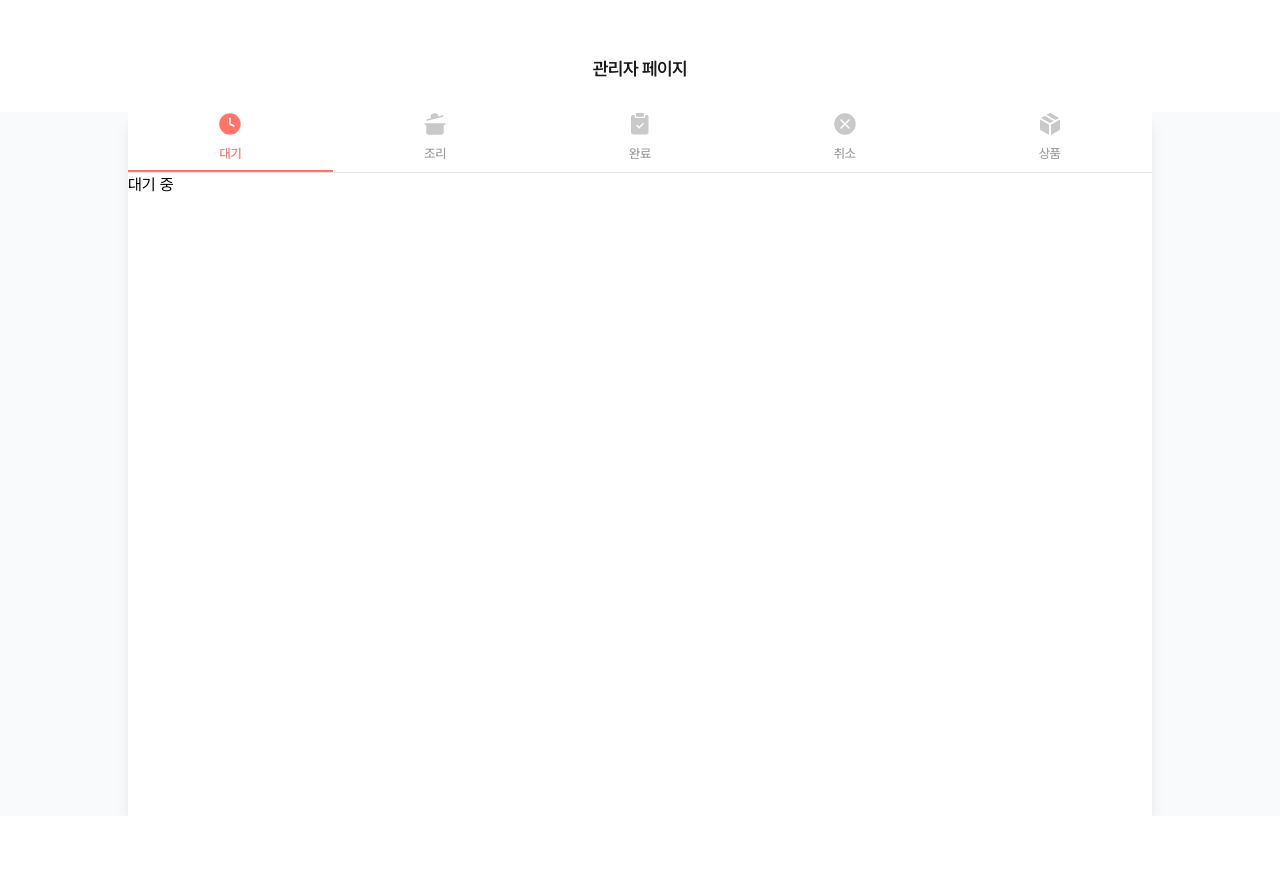
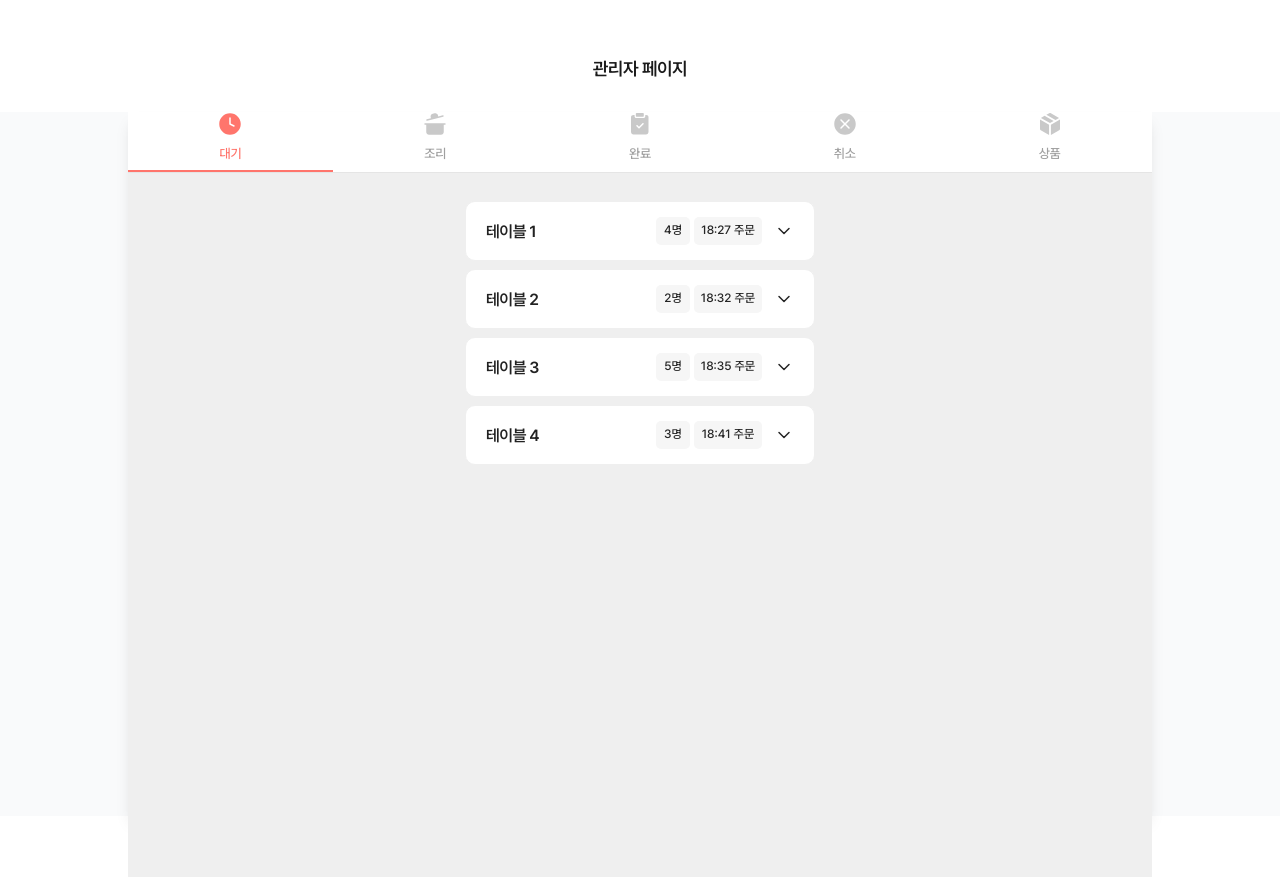
Before and after one commit to LikeLion-SKU/festival-fe, a React (Vite) app: page /admin/waiting in a window 1280 px wide. Before the commit the page ends 816 px from the top, so only its background shows below. Built offline with nearby package versions, Linux system fonts and the light colour scheme.

Commit message:
🎨 Design: 주문 카드 추가

```diff
--- /dev/null
+++ b/src/components/Admin/OrderCard.jsx
@@ -0,0 +1,146 @@
+import { useState } from 'react';
+
+const formatPrice = (n) => `${n.toLocaleString('ko-KR')}원`;
+
+export default function OrderCard({
+  tableNumber,
+  peopleCount,
+  orderTime,
+  customerName,
+  phone,
+  items = [],
+  totalAmount,
+  onConfirm,
+  onCancel,
+}) {
+  const [isOpen, setIsOpen] = useState(false);
+
+  return (
+    <div
+      className={`flex w-87.5 flex-col items-center rounded-[10px] border border-[#EFEFEF] bg-white px-5 py-4 ${
+        isOpen ? 'gap-2' : 'h-15 justify-center'
+      }`}
+    >
+      <div className="flex h-7 w-full items-center justify-between">
+        <p className="text-[16px] font-semibold leading-6.75 tracking-[-0.5px] text-[#222]">
+          테이블 {tableNumber}
+        </p>
+        <div className="flex items-center justify-end gap-3">
+          {!isOpen && (
+            <div className="flex items-center gap-1">
+              <div className="flex h-7 min-w-8.5 items-center justify-center rounded-[5px] bg-[#F6F6F6] px-2 py-1">
+                <p className="text-[12px] font-medium leading-[1.6] text-[#252525]">
+                  {peopleCount}명
+                </p>
+              </div>
+              <div className="flex h-7 max-w-17 items-center justify-center rounded-[5px] bg-[#F6F6F6] px-2 py-1">
+                <p className="whitespace-nowrap text-[12px] font-medium leading-[1.6] text-[#252525]">
+                  {orderTime} 주문
+                </p>
+              </div>
+            </div>
+          )}
+          <button
+            type="button"
+            onClick={() => setIsOpen(!isOpen)}
+            aria-label={isOpen ? '주문 상세 닫기' : '주문 상세 보기'}
+            className="flex size-5 flex-col items-start"
+          >
+            <svg
+              width="20"
+              height="20"
+              viewBox="0 0 20 20"
+              fill="none"
+              xmlns="http://www.w3.org/2000/svg"
+              className={`transition-transform ${isOpen ? 'rotate-180' : ''}`}
+            >
+              <path
+                d="M5 7.5L10 12.5L15 7.5"
+                stroke="#252525"
+                strokeWidth="1.5"
+                strokeLinecap="round"
+                strokeLinejoin="round"
+              />
+            </svg>
+          </button>
+        </div>
+      </div>
+
+      {isOpen && (
+        <>
+          <div className="-mx-5 w-87.5 h-1 bg-[linear-gradient(to_right,#EFEFEF_50%,transparent_50%)] bg-size-[18px_2.5px] bg-repeat-x" />
+
+          <div className="flex h-14 w-full items-center justify-between">
+            <div className="flex items-center gap-4 text-[14px] text-[#353535]">
+              <span className="font-semibold tracking-[-0.35px]">{customerName}</span>
+              <span className="font-medium tracking-[-0.42px]">{peopleCount}명</span>
+              <span className="font-medium">{phone}</span>
+            </div>
+            <span className="whitespace-nowrap text-[12px] font-medium text-[#7F7F7F]">
+              {orderTime} 주문
+            </span>
+          </div>
+
+          <div className="flex w-full flex-col">
+            {items.map((item, idx) => (
+              <div
+                key={idx}
+                className={`flex h-10 items-center justify-between px-2 ${
+                  idx < items.length - 1 ? 'border-b border-dashed border-[#EFEFEF]' : ''
+                }`}
+              >
+                <div className="flex items-center gap-2">
+                  <span className="text-[14px] text-[#222]">{item.name}</span>
+                  <span className="text-[14px] text-[#FE5F54]">x{item.quantity}</span>
+                </div>
+                <span className="text-[14px] text-[#222]">{formatPrice(item.price)}</span>
+              </div>
+            ))}
+          </div>
+
+          <div className="flex h-15 w-full items-center justify-between">
+            <p className="text-[16px] font-semibold tracking-[-0.4px] text-[#353535]">총 금액</p>
+            <p className="text-[16px] font-semibold text-[#353535]">{formatPrice(totalAmount)}</p>
+          </div>
+
+          <div className="flex w-full items-center justify-center gap-2">
+            <button
+              type="button"
+              onClick={onConfirm}
+              className="flex h-11 flex-1 items-center justify-center gap-1 rounded-lg bg-[#FF756C] px-4 py-2.5"
+            >
+              <svg width="20" height="20" viewBox="0 0 20 20" fill="none">
+                <path
+                  d="M5 10L8.5 13.5L15 6.5"
+                  stroke="#FBFBFB"
+                  strokeWidth="1.8"
+                  strokeLinecap="round"
+                  strokeLinejoin="round"
+                />
+              </svg>
+              <span className="text-[14px] font-semibold leading-[21px] text-[#FBFBFB]">
+                확인 완료
+              </span>
+            </button>
+            <button
+              type="button"
+              onClick={onCancel}
+              aria-label="취소"
+              className="flex size-11 items-center justify-center rounded-lg bg-[#EFEFEF]"
+            >
+              <svg width="20" height="20" viewBox="0 0 20 20" fill="none">
+                <path
+                  d="M5 5L15 15M5 15L15 5"
+                  stroke="#7F7F7F"
+                  strokeWidth="1.8"
+                  strokeLinecap="round"
+                  strokeLinejoin="round"
+                />
+              </svg>
+            </button>
+          </div>
+        </>
+      )}
+    </div>
+  );
+}
--- a/src/index.css
+++ b/src/index.css
@@ -14,6 +14,17 @@
   font-style: normal;
 }
 
+@layer utilities {
+  /* 스크롤바 숨기기 */
+  .no-scrollbar::-webkit-scrollbar {
+    display: none; /* Chrome, Safari, Opera */
+  }
+  .no-scrollbar {
+    -ms-overflow-style: none; /* IE and Edge */
+    scrollbar-width: none; /* Firefox */
+  }
+}
+
 body {
   font-family: 'Pretendard', sans-serif;
 }
--- a/src/pages/admin/WatingMenu.jsx
+++ b/src/pages/admin/WatingMenu.jsx
@@ -1,3 +1,78 @@
+import OrderCard from '@/components/Admin/OrderCard';
+
+const orderData = [
+  {
+    id: 1,
+    tableNumber: 1,
+    peopleCount: 4,
+    orderTime: '18:27',
+    customerName: '김멋사',
+    phone: '010-1234-5678',
+    items: [
+      { name: '해물야끼우동', quantity: 2, price: 26000 },
+      { name: '주먹밥', quantity: 1, price: 2000 },
+      { name: '음료수', quantity: 3, price: 6000 },
+    ],
+    totalAmount: 28000,
+  },
+  {
+    id: 2,
+    tableNumber: 2,
+    peopleCount: 2,
+    orderTime: '18:32',
+    customerName: '박싸피',
+    phone: '010-2345-6789',
+    items: [
+      { name: '해물야끼우동', quantity: 1, price: 13000 },
+      { name: '음료수', quantity: 2, price: 4000 },
+    ],
+    totalAmount: 17000,
+  },
+  {
+    id: 3,
+    tableNumber: 3,
+    peopleCount: 5,
+    orderTime: '18:35',
+    customerName: '이멋사',
+    phone: '010-3456-7890',
+    items: [
+      { name: '해물야끼우동', quantity: 3, price: 39000 },
+      { name: '주먹밥', quantity: 2, price: 4000 },
+    ],
+    totalAmount: 43000,
+  },
+  {
+    id: 4,
+    tableNumber: 4,
+    peopleCount: 3,
+    orderTime: '18:41',
+    customerName: '최멋사',
+    phone: '010-4567-8901',
+    items: [
+      { name: '주먹밥', quantity: 3, price: 6000 },
+      { name: '음료수', quantity: 3, price: 6000 },
+    ],
+    totalAmount: 12000,
+  },
+];
+
 export default function WaitingMenu() {
-  return <>대기 중</>;
+  return (
+    <div className="flex flex-1 w-full h-full bg-[#EFEFEF] justify-center pt-7">
+      <div className="flex flex-col gap-2 overflow-auto no-scrollbar">
+        {orderData.map((data) => (
+          <OrderCard
+            key={data.id}
+            tableNumber={data.tableNumber}
+            peopleCount={data.peopleCount}
+            orderTime={data.orderTime}
+            customerName={data.customerName}
+            phone={data.phone}
+            items={data.items}
+            totalAmount={data.totalAmount}
+          />
+        ))}
+      </div>
+    </div>
+  );
 }
```
